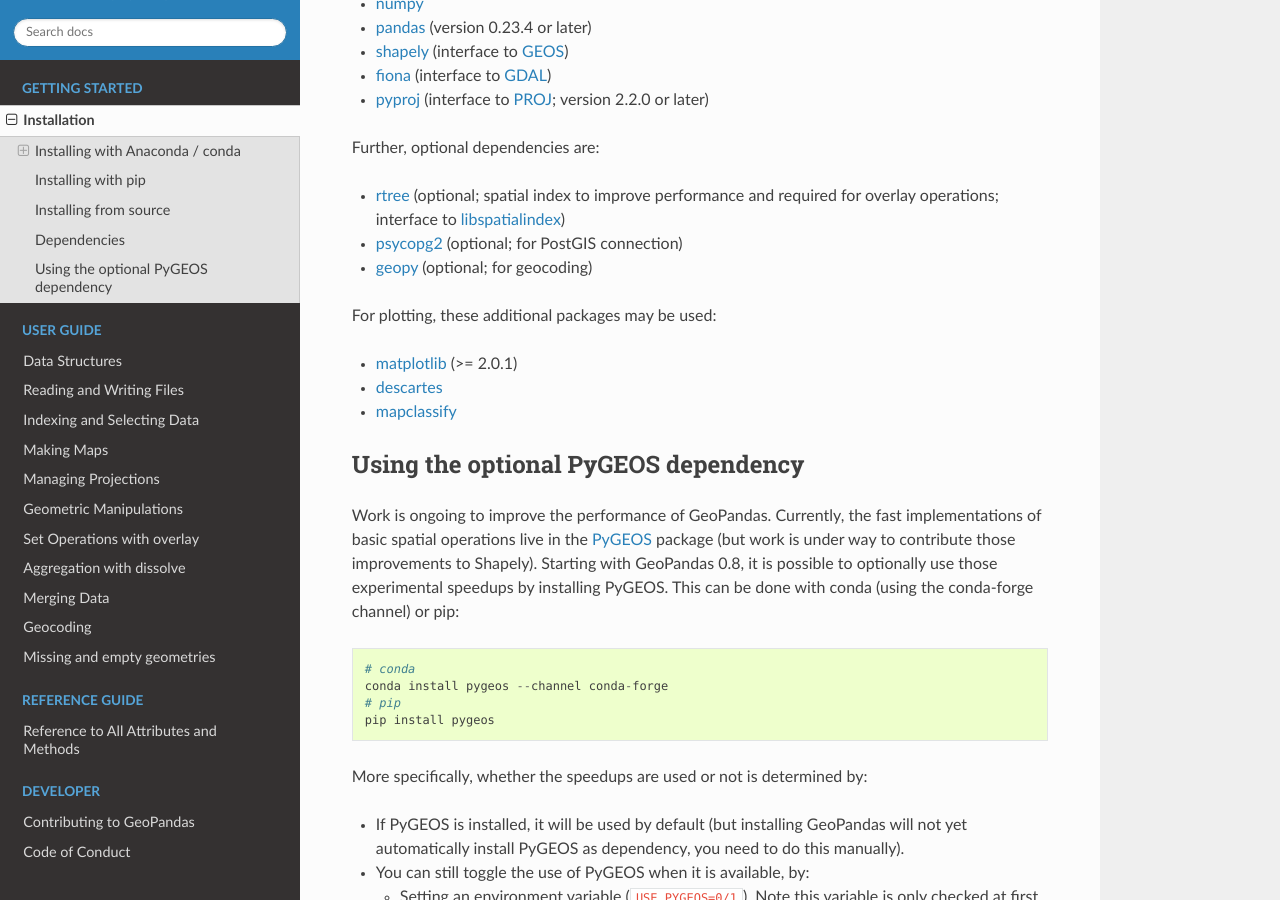
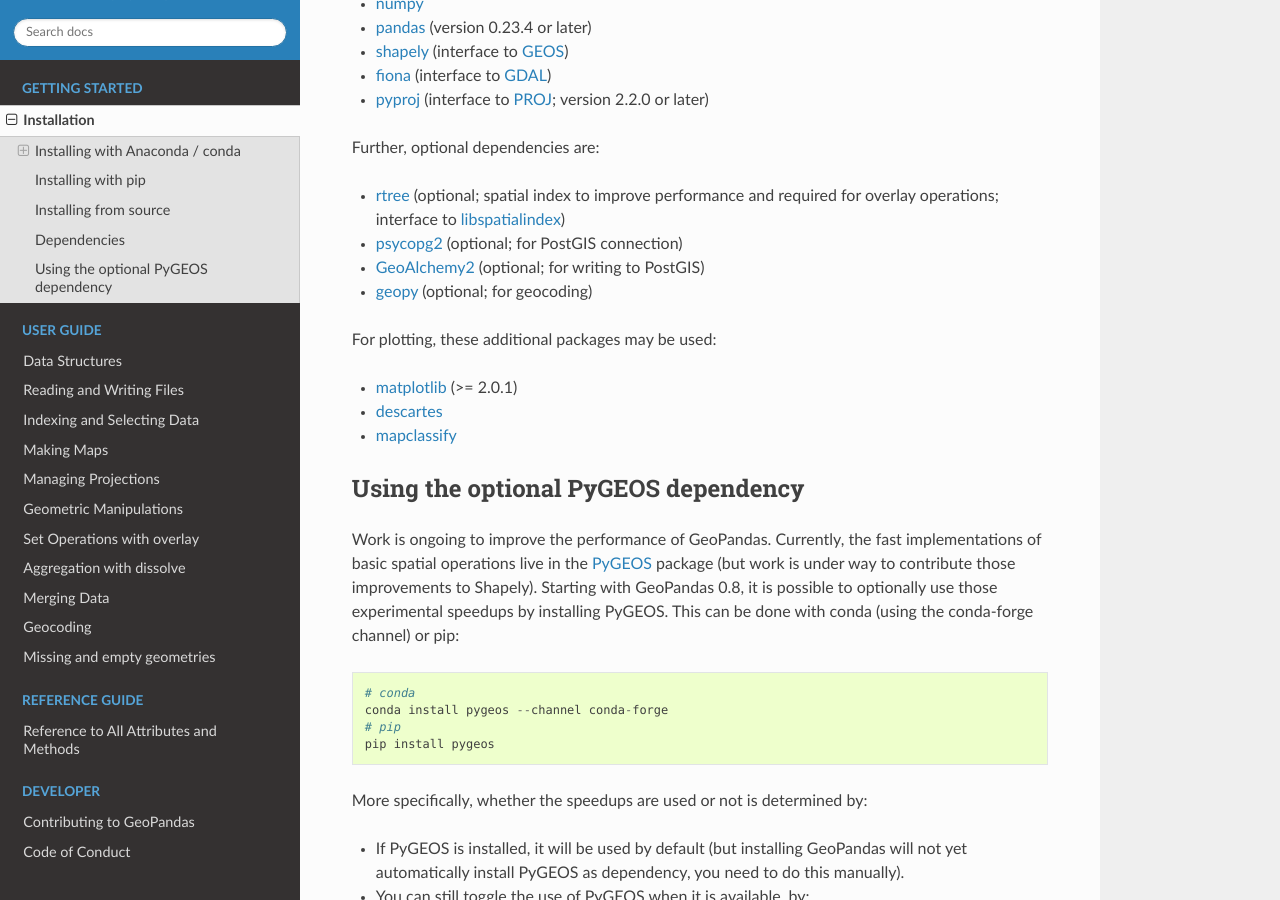
Before and after one commit to geopandas/geopandas, a Sphinx documentation site: the page built from doc/source/install.rst, in a window 1280 px wide and 900 px high, scrolled down 2751 px. Built offline with Sphinx 7.4.7 and the Read the Docs theme 2.0.0, drawn with Linux system fonts in a browser that asks for light colours; pages that are not in the unit, such as notebooks, are missing from menus.

Commit message:
Add GeoAlchemy2 as optional dependency.

```diff
--- a/doc/source/install.rst
+++ b/doc/source/install.rst
@@ -149,7 +149,9 @@
 - `rtree`_ (optional; spatial index to improve performance and required for
   overlay operations; interface to `libspatialindex`_)
 - `psycopg2`_ (optional; for PostGIS connection)
+- `GeoAlchemy2`_ (optional; for writing to PostGIS)
 - `geopy`_ (optional; for geocoding)
+
 
 For plotting, these additional packages may be used:
 
@@ -218,6 +220,8 @@
 
 .. _psycopg2: https://pypi.python.org/pypi/psycopg2
 
+.. _GeoAlchemy2: https://geoalchemy-2.readthedocs.io/
+
 .. _mapclassify: http://pysal.org/mapclassify
 
 .. _pyproj: https://github.com/pyproj4/pyproj
--- a/requirements-dev.txt
+++ b/requirements-dev.txt
@@ -28,3 +28,6 @@
 # styling
 black
 pre-commit
+
+# PostGIS writing
+GeoAlchemy2
```
